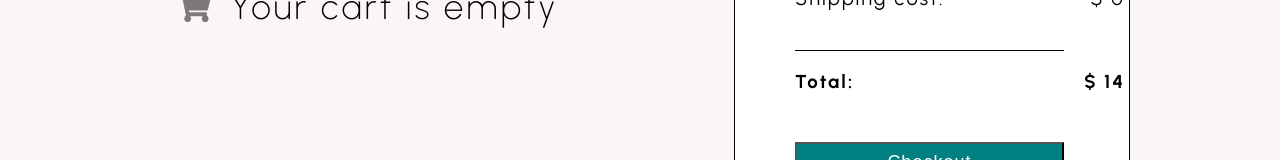
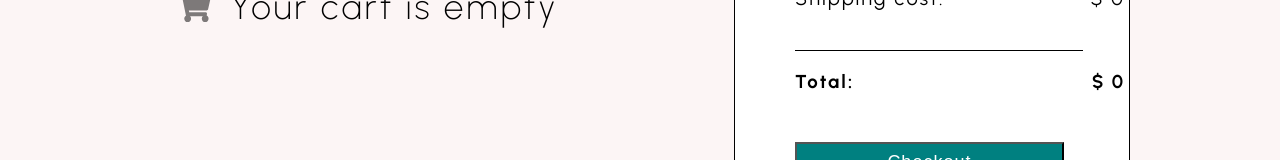
Before and after one commit to CarinWood/fashion-store, a React (Create React App) app: page /cart in a window 1280 px wide. Shown: the part 458-618 px from the top of the page. Built offline with nearby package versions, Linux system fonts and the light colour scheme.

Commit message:
cart logic updated

```diff
--- a/src/pages/cart/Cart.js
+++ b/src/pages/cart/Cart.js
@@ -18,12 +18,13 @@ const Cart = () => {
 
 
     const totalSum = cart.reduce((total, item) => total + item.quantity * item.price, 0);
+    const lastSum = totalSum + 14;
 
 
 
 
     function checkOutMsg() {
-        alert("We have successfully withdrawn $ " + totalSum + ' from you bankaccount')
+        alert("We have successfully withdrawn $ " + totalSum + ' from you bankaccount. \nThank you for your purchase!')
     }
 
     const removeProd = (product) => {
@@ -126,7 +127,7 @@ const Cart = () => {
                                 <div className='black-line'></div>
                                 <h3 id="total">
                                     Total:
-                                    {totalSum >= 50 ? <span>$ {totalSum}</span> : <span>$ {totalSum + 14}</span>}
+                                    {totalSum >= 50 ? <span>$ {totalSum}</span> : <span>$ {cart.length === 0 ?0: lastSum}</span>}
                                 </h3>
 
                             <button onClick={checkOutMsg} type="submit" className='checkout-btn'>Checkout</button>
--- a/src/pages/cart/cart.css
+++ b/src/pages/cart/cart.css
@@ -107,7 +107,7 @@ aside {
 }
 
 .black-line {
-    width:70%;
+    width:75%;
     height: 0.8px;
     margin-top: 20px;
     background-color: black;
```
